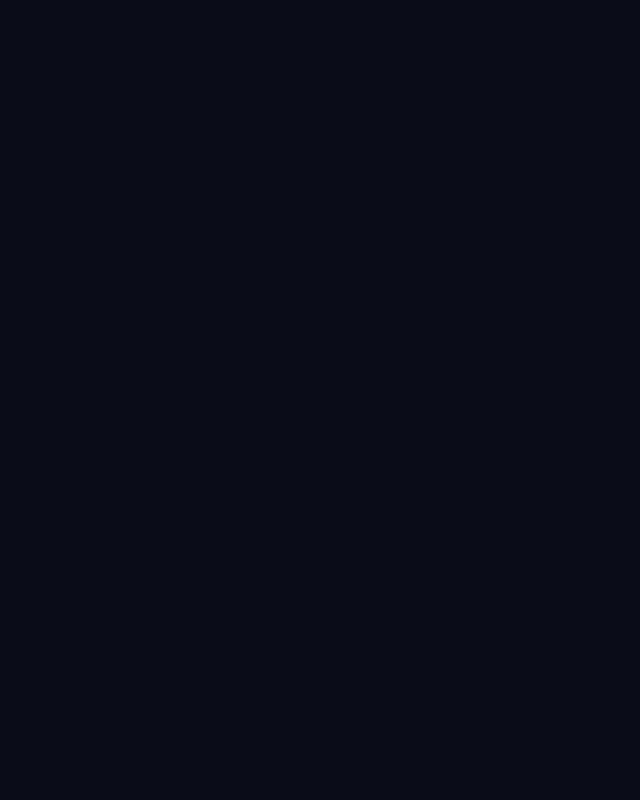
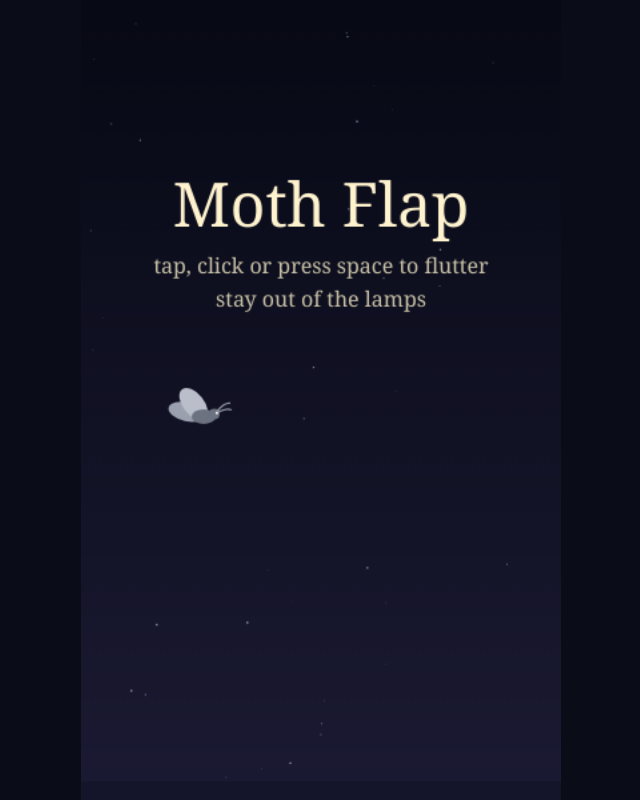
Before and after one commit to mothbot69/FlappyMoth, a plain HTML site: page play/index.html in a window 1280 px wide. Shown: the whole page, without its empty margins (319-959 px from the left). Drawn offline with Linux system fonts and the light colour scheme.

Commit message:
Update index.html

```diff
--- a/play/index.html
+++ b/play/index.html
@@ -57,3 +57,54 @@ function update(dt){
 function glow(x,y,r,a){const gr=g.createRadialGradient(x,y,0,x,y,r);gr.addColorStop(0,`rgba(255,214,120,${a})`);gr.addColorStop(1,'rgba(255,214,120,0)');g.fillStyle=gr;g.fillRect(x-r,y-r,r*2,r*2)}
 function drawObs(o){
   const bcy=o.top-24;
+  g.globalCompositeOperation='lighter';glow(o.x,bcy,95,.45);glow(o.x,o.bot-6,80,.35);g.globalCompositeOperation='source-over';
+  g.strokeStyle='#2a2d3f';g.lineWidth=3;g.beginPath();g.moveTo(o.x,0);g.lineTo(o.x,bcy-32);g.stroke();
+  g.fillStyle='#3a3d52';g.fillRect(o.x-7,bcy-34,14,16);
+  g.fillStyle='#ffe9a8';g.beginPath();g.arc(o.x,bcy,20,0,7);g.fill();
+  g.fillStyle='#fff8dc';g.beginPath();g.arc(o.x-5,bcy-5,8,0,7);g.fill();
+  g.fillStyle='#2a2d3f';g.fillRect(o.x-4,o.bot+40,8,FLOOR-o.bot-40);
+  g.beginPath();g.ellipse(o.x,FLOOR,24,6,0,0,7);g.fill();
+  g.fillStyle='#ffd877';g.beginPath();g.moveTo(o.x-17,o.bot);g.lineTo(o.x+17,o.bot);g.lineTo(o.x+30,o.bot+40);g.lineTo(o.x-30,o.bot+40);g.fill();
+  g.fillStyle='#fff2c0';g.beginPath();g.ellipse(o.x,o.bot,17,4,0,0,7);g.fill();
+}
+function drawMoth(){
+  g.save();g.translate(m.x,m.y);g.rotate(m.rot);
+  const f=state==='over'?0:Math.sin(t*(m.vy<0?.9:.5))*.7;
+  g.fillStyle='#9aa0ad';
+  g.save();g.rotate(-.5+f*.8);g.beginPath();g.ellipse(-4,-10,7,14,-.3,0,7);g.fill();g.restore();
+  g.fillStyle='#b9beca';
+  g.save();g.rotate(.3-f*.6);g.beginPath();g.ellipse(-9,-2,14,8,.2,0,7);g.fill();g.restore();
+  g.fillStyle='#6c7280';g.beginPath();g.ellipse(2,2,9,5.5,0,0,7);g.fill();
+  g.beginPath();g.arc(10,0,4,0,7);g.fill();
+  g.strokeStyle='#8b91a0';g.lineWidth=1.3;g.beginPath();g.moveTo(12,-2);g.quadraticCurveTo(18,-9,22,-8);g.moveTo(12,-1);g.quadraticCurveTo(19,-5,23,-3);g.stroke();
+  g.fillStyle='#fff';g.fillRect(11,-1.5,1.6,1.6);
+  g.restore();
+}
+function txt(s,x,y,sz,col='#fff3cf',a='center'){g.font=`${sz}px ${F}`;g.textAlign=a;g.fillStyle=col;g.fillText(s,x,y)}
+function draw(){
+  const bg=g.createLinearGradient(0,0,0,H);bg.addColorStop(0,'#070914');bg.addColorStop(1,'#1b1a33');
+  g.fillStyle=bg;g.fillRect(0,0,W,H);
+  g.fillStyle='#cfd6ff';stars.forEach(s=>{g.globalAlpha=.4+.3*Math.sin(t*.03+s.x);g.fillRect(s.x,s.y,s.r,s.r)});g.globalAlpha=1;
+  obs.forEach(drawObs);
+  g.fillStyle='#14142a';g.fillRect(0,FLOOR,W,H-FLOOR);
+  drawMoth();
+  if(state==='play')txt(score,W/2,70,48);
+  if(state==='ready'){
+    txt('Moth Flap',W/2,170,46);
+    txt('tap, click or press space to flutter',W/2,205,16,'#c9c2a8');
+    txt('stay out of the lamps',W/2,230,16,'#c9c2a8');
+    if(best)txt('best '+best,W/2,H-50,18,'#c9c2a8');
+  }
+  if(state==='over'){
+    g.fillStyle='rgba(5,6,16,.62)';g.fillRect(0,0,W,H);
+    txt('Too close to the light',W/2,215,30);
+    txt(score,W/2,290,64,'#ffd877');
+    txt('best '+best,W/2,325,20,'#c9c2a8');
+    txt('tap to try again',W/2,390,18);
+  }
+}
+function loop(ts){const dt=Math.min((ts-(last||ts))/16.667,2.5);last=ts;update(dt);draw();requestAnimationFrame(loop)}
+requestAnimationFrame(loop);
+</script>
+</body>
+</html>
```
